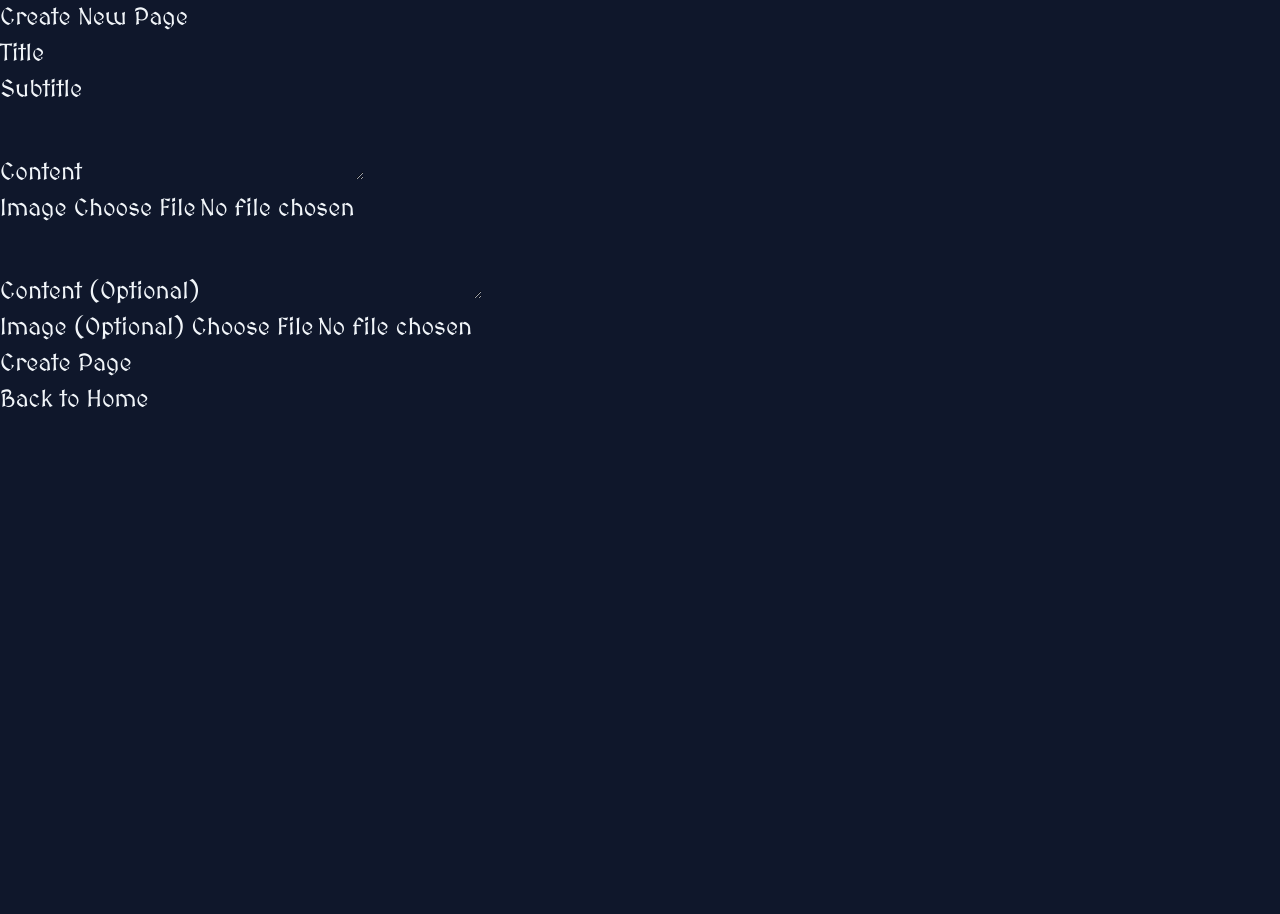
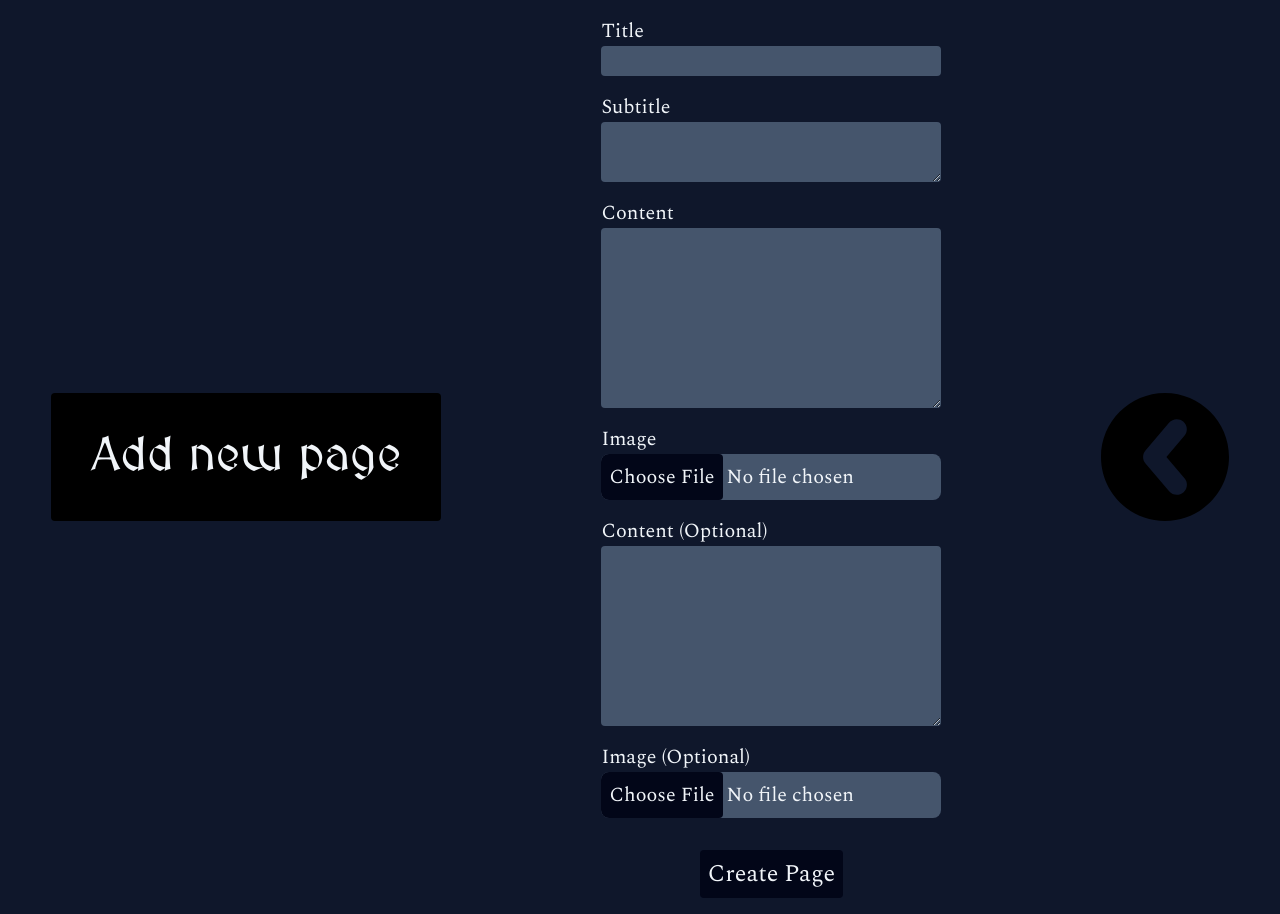
Before and after one commit to libresoul/time-machine, a PHP site: page /create.php in a window 1280 px wide. Before the commit the page ends 407 px from the top, so only its background shows below. Run offline with PHP 8.4, Linux system fonts and the light colour scheme; data comes from the database, SQL or seed files in the repository.

Commit message:
feat(create.php): finishes styling

```diff
--- a/create.php
+++ b/create.php
@@ -41,40 +41,47 @@ if ($_SERVER['REQUEST_METHOD'] === 'POST') {
 }
 ?>
 
-    <h1>Create New Page</h1>
-
+<div class="flex md:flex-row sm:flex-col justify-center items-center sm:gap-10 md:gap-40">
+    <div class="font-['MedievalSharp'] text-5xl sm:mt-10 md:mt-0 bg-black p-10 rounded hover:scale-125 transition-all duration-500">
+        <h1>Add new page</h1>
+    </div>
     <form method="POST" action="create.php" enctype="multipart/form-data">
-        <div>
+        <div class="mt-4">
             <label for="title">Title</label>
-            <input type="text" name="title" required>
+            <input type="text" name="title" class="block w-full text-sm bg-slate-600 rounded text-center" required>
         </div>
-        <div>
+        <div class="mt-4">
             <label for="subtitle">Subtitle</label>
-            <input type="text" name="subtitle" required>
+            <textarea rows="2" name="subtitle" class="block w-full text-sm bg-slate-600 rounded text-center" required></textarea>
         </div>
-        <div>
+        <div class="mt-4">
             <label for="content1">Content</label>
-            <textarea name="content1" required></textarea>
-
+            <textarea name="content1" rows="6" class="block w-full text-sm bg-slate-600 rounded" required></textarea>
         </div>
-        <div>
+        <div class="mt-4">
             <label for="image1">Image</label>
-            <input type="file" name="image1">
+            <input type="file" name="image1" class="block w-full text-sm text-white rounded-lg cursor-pointer bg-slate-600 border border-gray-300 file:bg-slate-950 file:text-slate-100 file:rounded file:p-2 file:border-0">
         </div>
-        <div>
+        <div class="mt-4">
             <label for="content2">Content (Optional)</label>
-            <textarea name="content2"></textarea>
+            <textarea name="content2" rows="6" class="block w-full text-sm bg-slate-600 rounded"></textarea>
         </div>
-        <div>
+        <div class="mt-4">
             <label for="image2">Image (Optional)</label>
-            <input type="file" name="image2">
+            <input type="file" name="image2" class="block w-full text-sm text-white rounded-lg cursor-pointer bg-slate-600 border border-gray-300 file:bg-slate-950 file:text-slate-100 file:rounded file:p-2 file:border-0">
         </div>
-        <div>
-            <button type="submit">Create Page</button>
+        <div class="flex justify-center items-center m-4">
+            <button type="submit" class="hover:scale-125 transition-all duration-500">
+                <div class="bg-slate-950 mt-4 p-2 rounded text-2xl">Create Page</div>
+            </button>
         </div>
     </form>
+    <div class="font-['MedievalSharp'] text-3xl sm:mb-10 md:mb-0 hover:scale-125 transition-all duration-500">
+        <a href="index.php"><img src="images/static/left_arrow.svg" class="w-32 h-32 object-cover"></a>
+    </div>
 
-    <a href="index.php">Back to Home</a>
+
+</div>
 </body>
 
 </html>
--- a/includes/header.inc.php
+++ b/includes/header.inc.php
@@ -7,9 +7,9 @@
     <title>Document</title>
     <link rel="stylesheet" href="styles/main.css">
     <script src="https://unpkg.com/@tailwindcss/browser@4"></script>
-    <link rel="preconnect" href="https://fonts.googleapis.com">
-    <link rel="preconnect" href="https://fonts.gstatic.com" crossorigin>
-    <link href="https://fonts.googleapis.com/css2?family=MedievalSharp&display=swap" rel="stylesheet">
+<link rel="preconnect" href="https://fonts.googleapis.com">
+<link rel="preconnect" href="https://fonts.gstatic.com" crossorigin>
+<link href="https://fonts.googleapis.com/css2?family=MedievalSharp&family=Spectral:ital,wght@0,200;0,300;0,400;0,500;0,600;0,700;0,800;1,200;1,300;1,400;1,500;1,600;1,700;1,800&display=swap" rel="stylesheet">
 </head>
 
-<body class="font-['MedievalSharp'] bg-slate-900 text-slate-100 text-2xl">
+<body class="font-['Spectral'] bg-slate-900 text-slate-100 text-xl flex flex-row min-h-screen justify-center items-center">
```
Also changed, not shown: images/static/left_arrow.svg (added).
